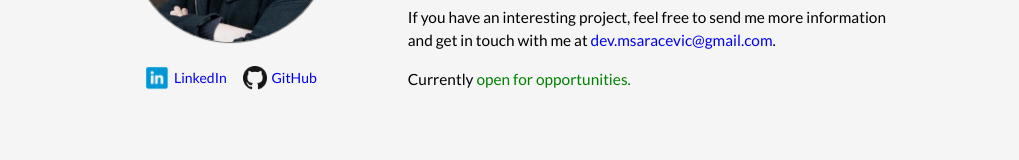
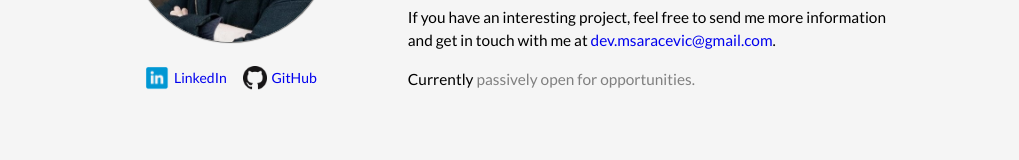
Before and after one commit to msaracevic/msaracevic.github.io, a React (Create React App) app: page /#/ in a window 1280 px wide. Shown: the part 263-423 px from the top of the page, without its empty margins (125-1144 px from the left). Built offline with nearby package versions, Linux system fonts and the light colour scheme.

Commit message:
Update info and dependencies

```diff
--- a/src/components/Home/index.js
+++ b/src/components/Home/index.js
@@ -67,7 +67,7 @@ const Personal = props => (
       <p className="text--large bold">
         <span>Currently </span>
         <span className={`home__status home__status--${work.available ? 'active' : 'inactive'}`}>
-          {work.available ? 'open for opportunities' : 'not looking for opportunities'}.
+          {work.available ? 'open for opportunities' : 'passively open for opportunities'}.
         </span>
       </p>
     </div>
--- a/src/data/work.json
+++ b/src/data/work.json
@@ -1,5 +1,5 @@
 {
-  "available": true,
+  "available": false,
   "contact": [
     {
       "url": "https://www.linkedin.com/in/mirsarace",
```
Also changed, not shown: package.json (+5 -6 lines), 1 other file (tests, documents, lock files or other folders).
